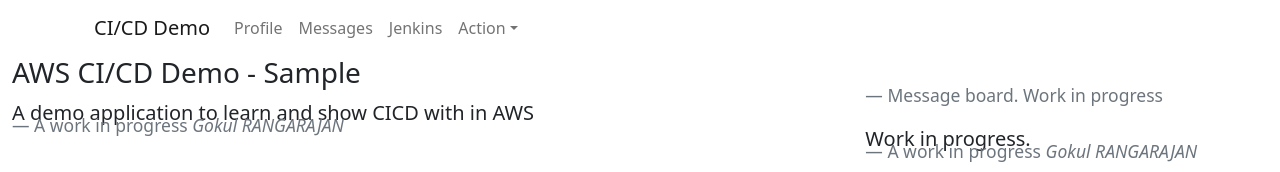
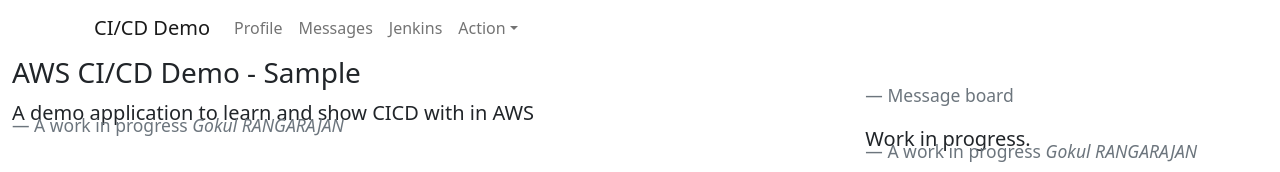
Before and after one commit to gokulraja2787/aws-cicd-demo, a React (Create React App) app: page / in a window 1280 px wide. Shown: the top 172 px of the page. Built offline with nearby package versions, Linux system fonts and the light colour scheme.

Commit message:
Revert "CI Demo: Test commit 2"
This reverts commit 10c3273641e65f9c61964ff77123244febda49d1.

```diff
--- a/src/App.js
+++ b/src/App.js
@@ -66,7 +66,7 @@
           <Col xs={4}>
             <blockquote class="blockquote">
               <header class="blockquote-footer">
-                Message board. Work in progress
+                Message board
               </header>
               <p class="mb-0">
                 Work in progress.
```
